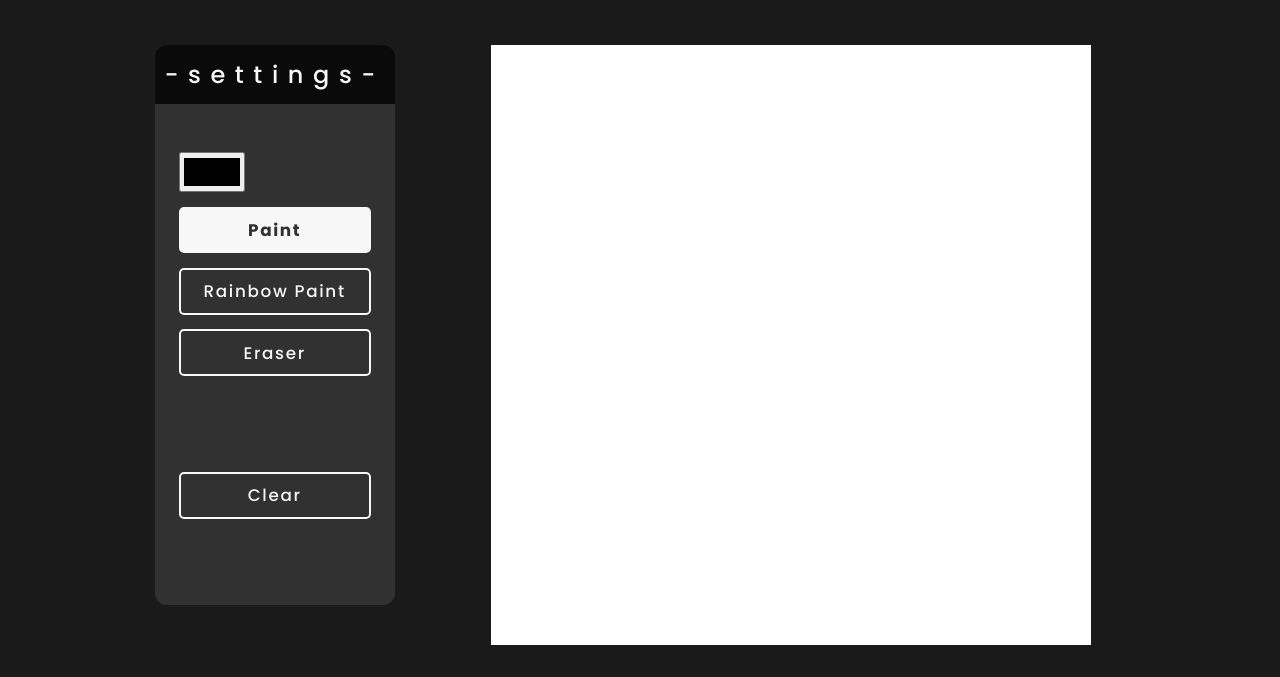
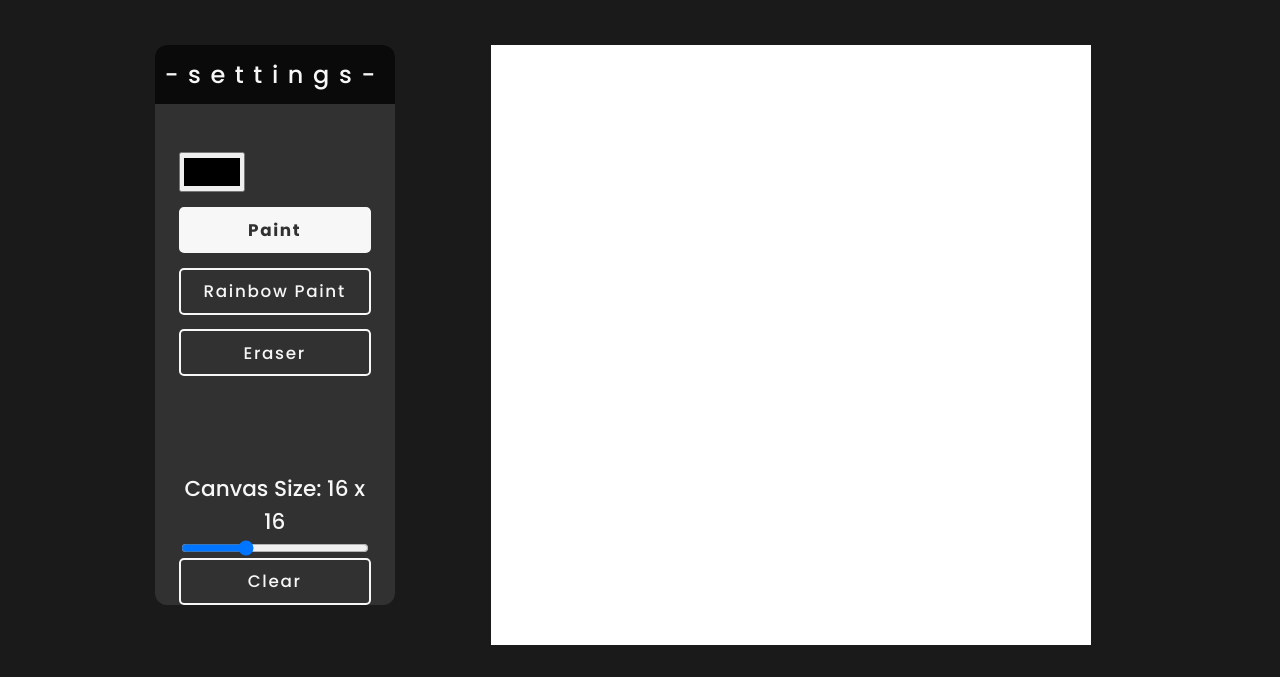
Before and after one commit to cgamagami1/etch-a-sketch, a plain HTML site: page index.html in a window 1280 px wide. Shown: the part 123-800 px from the top of the page. Drawn offline with Linux system fonts and the light colour scheme.

Commit message:
Add canvas size slider functionality

```diff
--- a/index.html
+++ b/index.html
@@ -23,6 +23,8 @@
                 <button type="button" id="eraser">Eraser</button>
             </div>
             <div class="group-2">
+                <label for="size" id="size-label">Canvas Size: 16 x 16</label>
+                <input type="range" min="8" max="32" value="16" id="size" name="size">
                 <button type="button" id="clear">Clear</button>
             </div>
         </div>
--- a/script.js
+++ b/script.js
@@ -4,6 +4,8 @@ const rainbowPaintButton = document.getElementById("rainbow-paint");
 const eraserButton = document.getElementById("eraser");
 const clearButton = document.getElementById("clear");
 const canvas = document.getElementById("canvas");
+const sizeSlider = document.getElementById("size");
+const sizeLabel = document.getElementById("size-label");
 const pixels = [];
 let selectedButton;
 
@@ -11,16 +13,32 @@ paintButton.addEventListener("click", () => { buttonSelect(paintButton); });
 rainbowPaintButton.addEventListener("click", () => { buttonSelect(rainbowPaintButton); });
 eraserButton.addEventListener("click", () => { buttonSelect(eraserButton); });
 clearButton.addEventListener("click", clear);
+sizeSlider.addEventListener("input", setSize);
 
 buttonSelect(paintButton);
+setSize();
 
-for (let i = 0; i < 256; i++) {
+function setSize() {
+    for (pixel of pixels) {
+        pixel.remove();
+    }
+
+    while(pixels.length > 0) {
+        pixels.pop();
+    }
+
+    for (let i = 0; i < size.value ** 2; i++) {
         const pixel = document.createElement("div");
         pixel.classList.add("pixel");
         pixel.addEventListener("mousedown", (e) => { selectPixel(e, pixel); });
         pixel.addEventListener("mouseover", (e) => { selectPixel(e, pixel); });
         canvas.appendChild(pixel);
         pixels.push(pixel);
+        pixel.style.height = "calc(600px / " + size.value + ")";
+        pixel.style.width = "calc(600px / " + size.value + ")";
+    }
+
+    sizeLabel.innerHTML = "Canvas Size: " + size.value + " x " + size.value;
 }
 
 function selectPixel(e, pixel) {
--- a/style.css
+++ b/style.css
@@ -76,8 +76,14 @@ h2 {
     display: flex;
     flex-direction: column;
     justify-content: space-between;
-    height: 20%;
-    padding: 2em 1em;
+    height: 22%;
+    padding: 1em;
+    margin-top: 1em;
+}
+
+.group-2 label {
+    font-size: 0.9em;
+    text-align: center;
 }
 
 input[type="color"]::-webkit-color-swatch {
```
Lines whose indentation alone changed are shown as unchanged.
